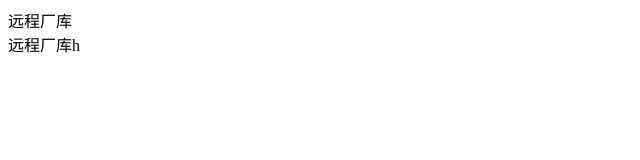
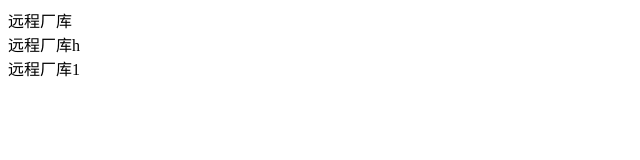
Before and after one commit to liuzikang123/yiyi, a plain HTML site: page index.html in a window 1280 px wide. Shown: the whole page, without its empty margins (0-640 px from the left). Drawn offline with Linux system fonts and the light colour scheme.

Commit message:
功能3完成

```diff
--- a/index.html
+++ b/index.html
@@ -8,5 +8,6 @@
 <body>
     <div>远程厂库</div>
     <div>远程厂库h</div>
+    <div>远程厂库1</div>
 </body>
 </html>
```
